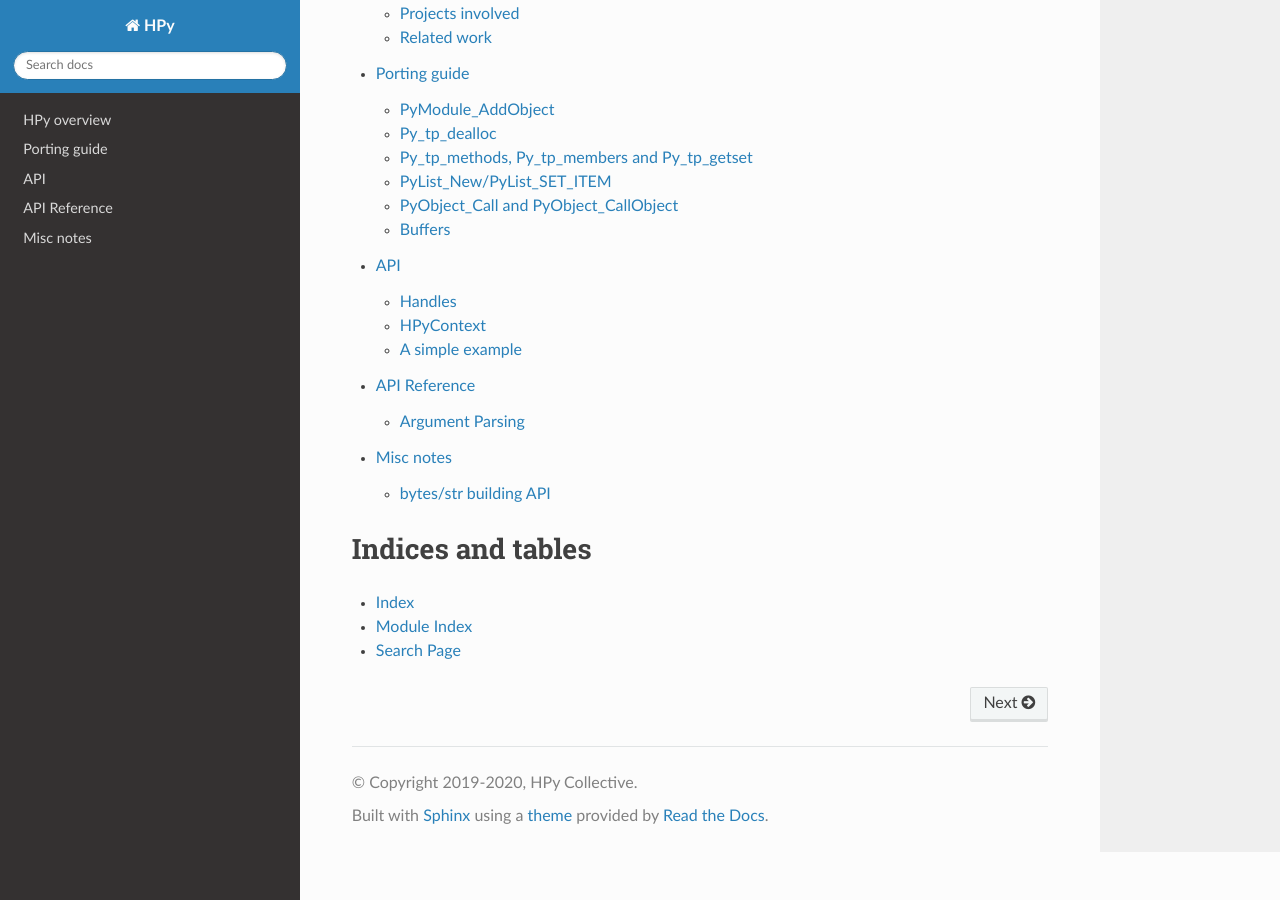
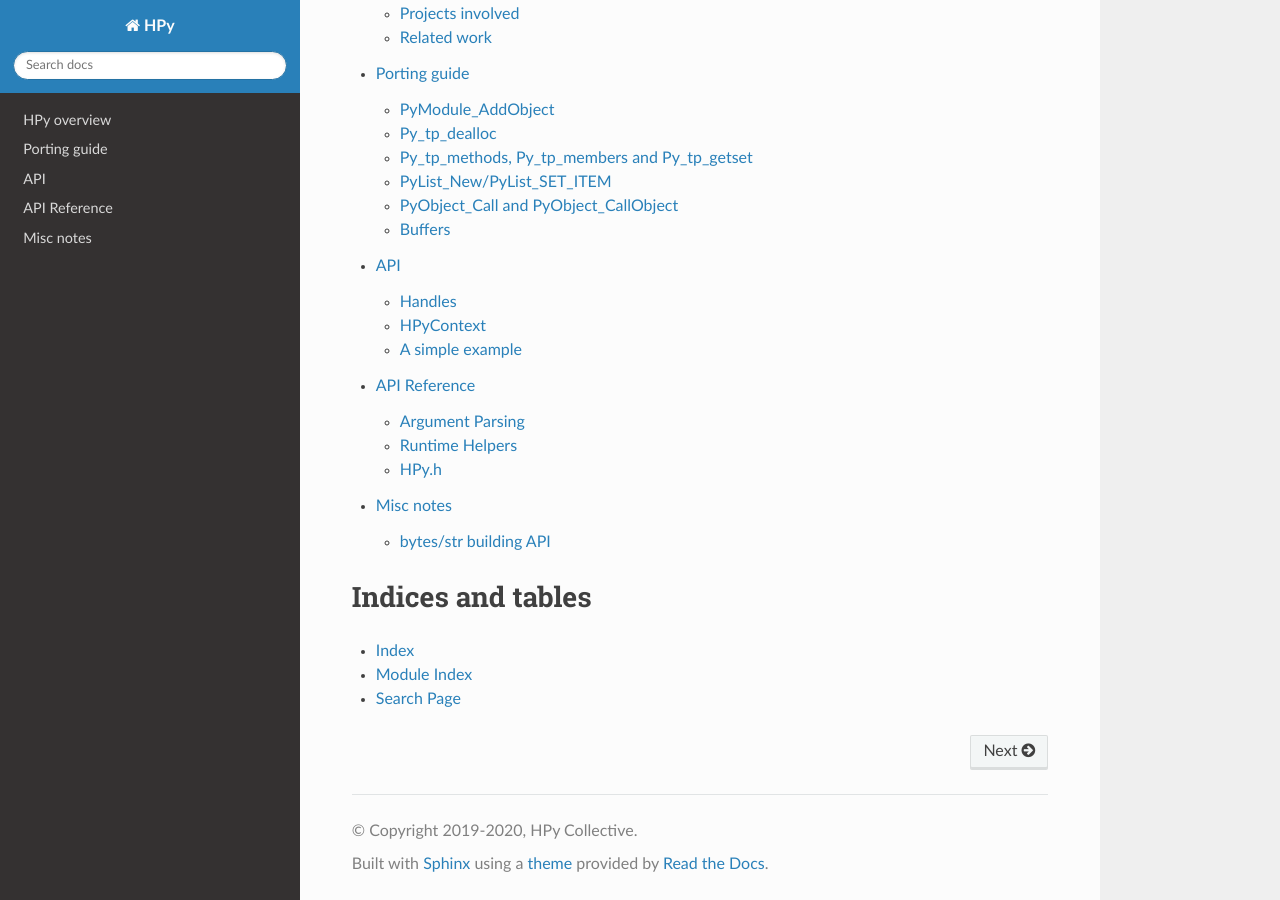
Before and after one commit to hpyproject/hpy, a Sphinx documentation site: the page built from docs/index.rst, in a window 1280 px wide and 900 px high, scrolled down 914 px. Built offline with Sphinx 7.4.7 and the Read the Docs theme 2.0.0, drawn with Linux system fonts in a browser that asks for light colours; pages that are not in the unit, such as notebooks, are missing from menus.

```diff
--- a/docs/api-reference/index.rst
+++ b/docs/api-reference/index.rst
@@ -5,4 +5,5 @@ API Reference
    :maxdepth: 2
 
    argument-parsing
-   module-helpers
+   helpers
+   hpy-h
```
Also changed, not shown: docs/api-reference/hpy-h.rst (added, +8 -0 lines), 1 other file.
